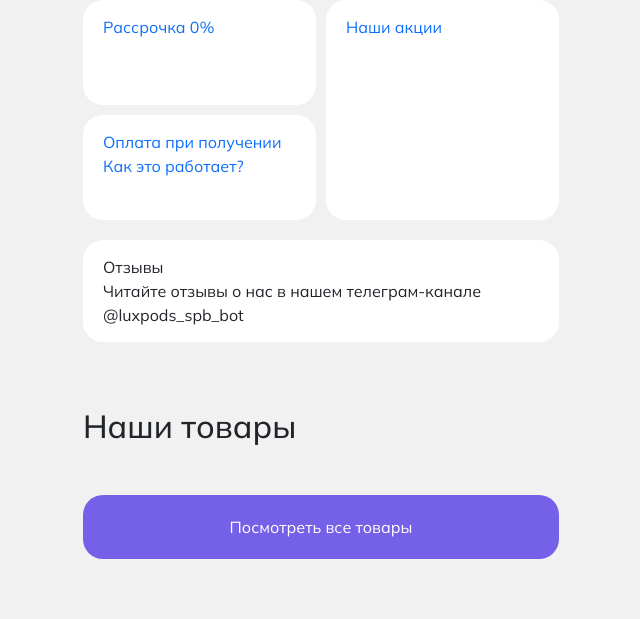
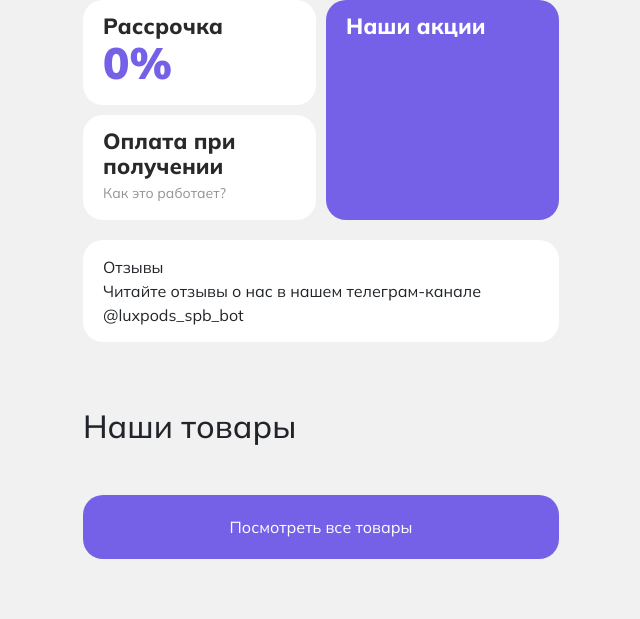
Before and after one commit to Therealkosbruh/BeautyBot, a Yii app: template views/site/index.php in a window 1280 px wide. Shown: the part 460-1079 px from the top of the page, without its empty margins (319-959 px from the left). Before the commit the page ends 1019 px from the top, so only its background shows below. Run offline with PHP 8.4 and a stand-in for Yii, Linux system fonts and the light colour scheme; the template is opened without the code that fills it, so the values that code supplies are empty; some libraries are stand-ins or nearby versions; grey boxes are pictures that could not be loaded.

Commit message:
Add padding bottom for container

```diff
--- a/views/site/index.php
+++ b/views/site/index.php
@@ -9,7 +9,7 @@ use yii\helpers\Html;
 $this->title = 'Luxpods';
 ?>
 
-  <div class="container">
+  <div class="container" style="padding-bottom: 20px;">
     <header class="flexRow">
       <a class="userInfo flexRow" href="#">
       <img src="/web/img/user/avatar/avatar.png" alt="Аватар">
@@ -44,11 +44,11 @@ $this->title = 'Luxpods';
     <section class="payInfoBlock">
       <div>
         <a class="rassrochkaBlock" href="#">
-          <span>Рассрочка</span>
+          <span>Рассрочка</span> <br>
           <span>0%</span>
         </a>
         <a class="payBlock" href="#">
-          <span>Оплата при получении</span>
+          <span>Оплата при получении</span> <br>
           <span>Как это работает?</span>
         </a>
       </div>
--- a/views/site/products/product.php
+++ b/views/site/products/product.php
@@ -9,7 +9,7 @@ use yii\helpers\Html;
 $this->title = $product->Product_Name;
 ?>
 
-<div class="container">
+<div class="container" style="padding-bottom: 20px;">
     <section class="productImage">
         <?= Html::img($product->mainImage->Image_URL, ['alt' => 'product']) ?>
     </section>
--- a/web/css/site.css
+++ b/web/css/site.css
@@ -55,6 +55,7 @@ li {
   --color-primary: #333;
   --color-secondary: #fff;
   --color-tertiary: #f2f2f2;
+  --color-payment-gray: #939393;
   --color-font-main: #292928;
   --rang-background: #587ebd;
   --main-background: #f1f1f1;
@@ -156,11 +157,45 @@ header {
   grid-template-rows: 1fr 1fr;
 }
 
-.payInfoBlock a:last-child,
 .payInfoBlock div:first-child a {
   background-color: var(--block-background);
   width: 100%;
   border-radius: var(--border-radius);
+  padding: 15px 20px;
+}
+
+.rassrochkaBlock span:first-child, .payBlock span:first-child{
+  font-size: 22px;
+  font-weight: 800;
+  line-height: 23.17px;
+  color: var(--color-font-main);
+}
+
+.rassrochkaBlock span:last-child{
+  font-size: 44px;
+  font-weight: 900;
+  line-height: 46.33px;
+  color: var(--more-link-color);
+}
+
+.payBlock span:last-child{
+  font-size: 14px;
+  font-weight: 400;
+  line-height: 16.13px;
+  color: var(--color-payment-gray);
+}
+
+.actionsBlock span{
+  color: var(--color-secondary);
+  font-size: 22px;
+  font-weight: 800;
+  line-height: 23.17px;
+}
+
+.actionsBlock{
+  background-color: var(--more-link-color);
+  border-radius: var(--border-radius);
+  width: 100%;
   padding: 15px 20px;
 }
 
```
